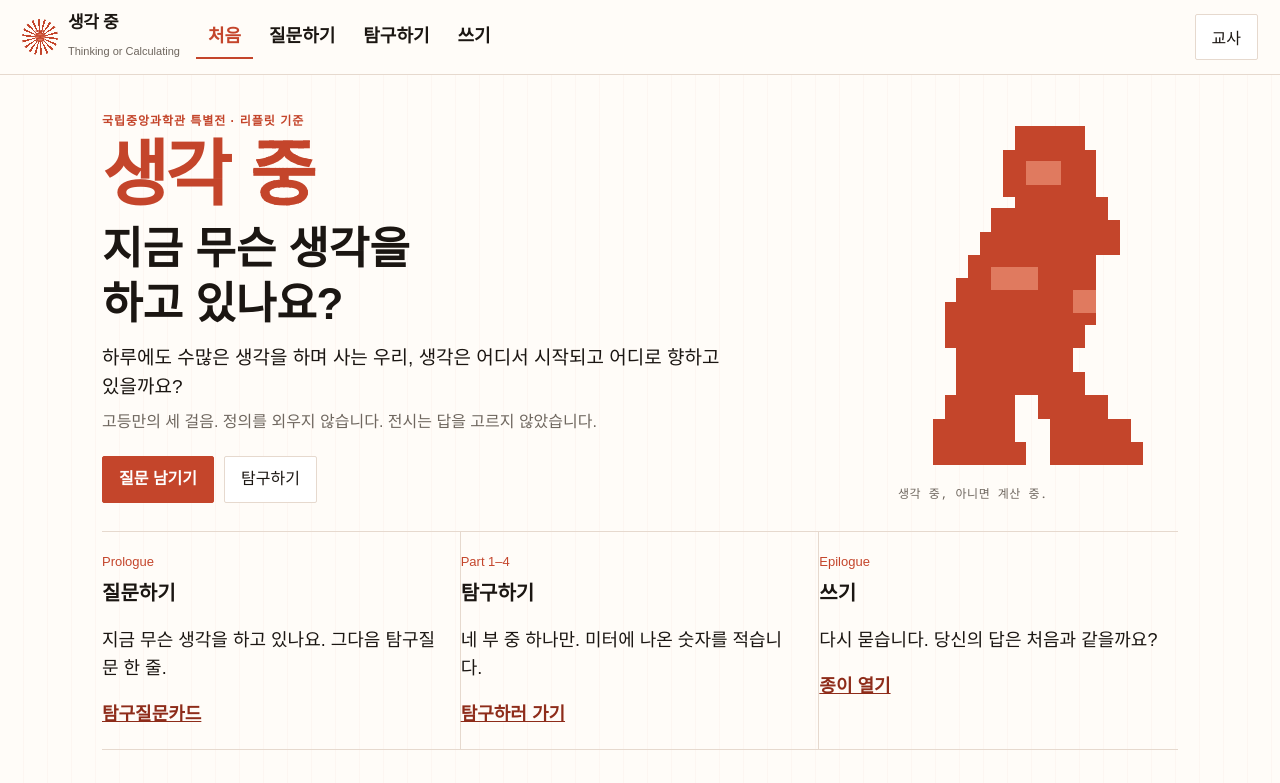
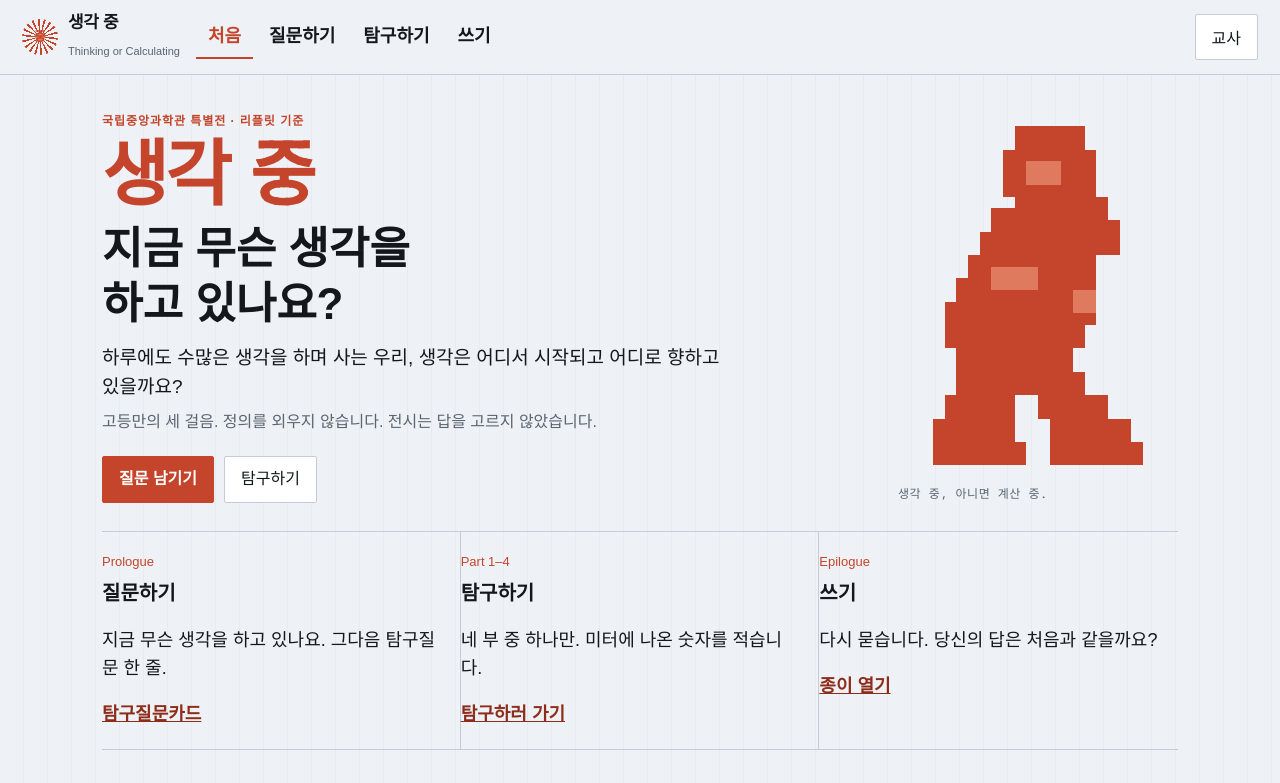
Before and after one commit to riedle03/muse-ai-thinking-lab, a website with bundled scripts: page index.html in a window 1280 px wide. Shown: the top 783 px of the page. Built offline with nearby package versions, Linux system fonts and the light colour scheme; a web font is replaced by a local one.

Commit message:
fix: 베이지 배경을 차가운 회백으로 교체

```diff
--- a/css/app.css
+++ b/css/app.css
@@ -1,12 +1,13 @@
 :root {
-  --paper: #fffcf8;
-  --ink: #1b1612;
-  --muted: #6f675f;
-  --rule: #e6d9ce;
+  --paper: #eef1f5;
+  --ink: #14181d;
+  --muted: #5a6570;
+  --rule: #c5ccd6;
   --coral: #c4452b;
   --coral-deep: #8e2c1a;
   --mosaic: #e07a5f;
-  --wall: #2a2420;
+  --wall: #1c2228;
+  --flush: #ffe0d8;
   --display: Paperlogy, "Apple SD Gothic Neo", sans-serif;
   --sans: Paperlogy, "Apple SD Gothic Neo", sans-serif;
   --mono: "IBM Plex Mono", ui-monospace, monospace;
@@ -16,7 +17,7 @@ html, body { margin: 0; }
 body {
   font-family: var(--sans);
   background:
-    linear-gradient(90deg, transparent 23px, rgb(196 69 43 / 0.06) 24px) 0 0 / 24px 24px,
+    linear-gradient(90deg, transparent 23px, rgb(20 24 29 / 0.06) 24px) 0 0 / 24px 24px,
     var(--paper);
   color: var(--ink);
   line-height: 1.55;
@@ -39,7 +40,7 @@ a { color: var(--coral-deep); }
   padding: 10px 22px;
   border-bottom: 1px solid var(--rule);
   position: sticky; top: 0;
-  background: rgb(255 252 248 / 0.94);
+  background: rgb(238 241 245 / 0.94);
   backdrop-filter: blur(8px);
   z-index: 5;
 }
@@ -173,7 +174,7 @@ body.is-teacher .main-nav a.teacher-only { display: inline-flex; }
 }
 .meter {
   font-family: var(--mono); font-size: 16px; font-weight: 600;
-  background: var(--wall); color: #f6eee6;
+  background: var(--wall); color: #e8eef4;
   padding: 10px 14px;
   image-rendering: pixelated;
   box-shadow: 8px 0 0 var(--coral) inset;
@@ -223,7 +224,7 @@ input, textarea, select {
   min-height: 48px; background: #fff;
 }
 .choice.is-calc { box-shadow: inset 3px 0 0 var(--muted); }
-.choice.is-pick { background: #fde8e1; box-shadow: inset 3px 0 0 var(--coral); }
+.choice.is-pick { background: var(--flush); box-shadow: inset 3px 0 0 var(--coral); }
 .side {
   display: grid; grid-template-columns: 1fr 1fr; gap: 12px; margin-top: 16px;
 }
@@ -236,7 +237,7 @@ input, textarea, select {
 }
 .num-board button {
   position: absolute; width: 48px; height: 48px; border-radius: 0;
-  background: #f4efe6; font-weight: 700; border: 0;
+  background: #e8eef4; font-weight: 700; border: 0;
 }
 .diff-wrap { display: grid; grid-template-columns: 1fr 1fr; gap: 8px; }
 .diff-wrap svg { width: 100%; height: auto; background: #d7ecff; touch-action: manipulation; }
@@ -250,7 +251,7 @@ input, textarea, select {
 }
 .bubble { margin: 10px 0; padding: 10px 12px; max-width: 92%; }
 .bubble.ai { background: var(--wall); color: #fff; }
-.bubble.me { background: #fde8e1; margin-left: auto; }
+.bubble.me { background: var(--flush); margin-left: auto; }
 .chat-form { display: grid; gap: 8px; margin: 12px 0; }
 .hint-mute { color: var(--muted); font-size: 14px; }
 .red-sheet { background: #fff; padding: 28px; max-width: 720px; margin: 0 auto; border: 1px solid var(--rule); }
```
